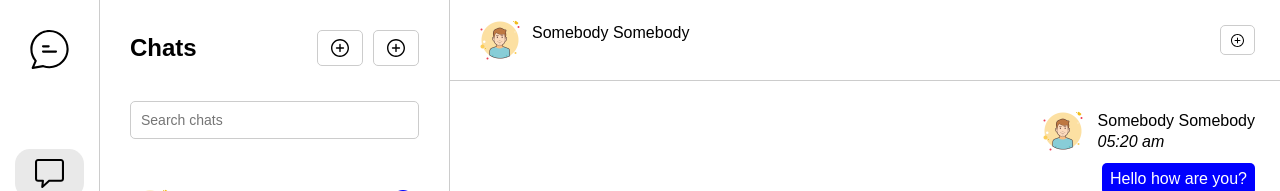
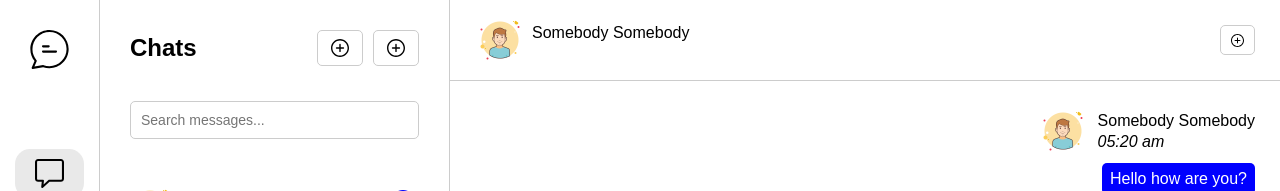
Before and after one commit to MaxStenex/react-sockets-chat, a React (Create React App) app in the folder client/: page /chat in a window 1280 px wide. Shown: the top 191 px of the page. Built offline with nearby package versions, Linux system fonts and the light colour scheme.

Commit message:
On client: fixed styles and refactored search panel components.

```diff
--- /dev/null
+++ b/client/src/components/chat/ChatsPanel.tsx
@@ -0,0 +1,25 @@
+import React from "react";
+import SearchPanel from "../shared/SearchPanel";
+import Button from "../shared/SearchPanel/Button";
+import Buttons from "../shared/SearchPanel/Buttons";
+import AddSvg from "../../images/add.svg";
+import LastMessages from "./LastMessages";
+import Input from "../shared/SearchPanel/Input";
+
+const ChatsPanel = () => {
+  return (
+    <SearchPanel
+      title="Chats"
+      buttons={
+        <Buttons>
+          <Button src={AddSvg} />
+          <Button src={AddSvg} />
+        </Buttons>
+      }
+      input={<Input placeholder="Search messages..." />}
+      main={<LastMessages />}
+    />
+  );
+};
+
+export default ChatsPanel;
--- a/client/src/components/chat/SearchPanelButtons.tsx
+++ /dev/null
@@ -1,16 +0,0 @@
-import AddSvg from "../../images/add.svg";
-
-const SearchPanelButtons = () => {
-  return (
-    <div className="search-panel__actions">
-      <button className="search-panel__action-button">
-        <img src={AddSvg} alt="add" />
-      </button>
-      <button className="search-panel__action-button">
-        <img src={AddSvg} alt="add" />
-      </button>
-    </div>
-  );
-};
-
-export default SearchPanelButtons;
--- a/client/src/components/chat/SearchPanelInput.tsx
+++ /dev/null
@@ -1,5 +0,0 @@
-const SearchPanelInput = () => {
-  return <input placeholder="Search chats" type="text" className="search-panel__input" />;
-};
-
-export default SearchPanelInput;
--- /dev/null
+++ b/client/src/components/shared/SearchPanel/Button.tsx
@@ -0,0 +1,13 @@
+type Props = {
+  src: string;
+};
+
+const Button: React.FC<Props> = ({ src }) => {
+  return (
+    <button className="search-panel__button">
+      <img src={src} alt="add" />
+    </button>
+  );
+};
+
+export default Button;
--- /dev/null
+++ b/client/src/components/shared/SearchPanel/Buttons.tsx
@@ -0,0 +1,5 @@
+const Buttons: React.FC = ({ children }) => {
+  return <div className="search-panel__buttons">{children}</div>;
+};
+
+export default Buttons;
--- /dev/null
+++ b/client/src/components/shared/SearchPanel/Input.tsx
@@ -0,0 +1,9 @@
+type Props = {
+  placeholder: string;
+};
+
+const Input: React.FC<Props> = ({ placeholder }) => {
+  return <input placeholder={placeholder} type="text" className="search-panel__input" />;
+};
+
+export default Input;
--- a/client/src/pages/chat.tsx
+++ b/client/src/pages/chat.tsx
@@ -1,20 +1,12 @@
-import SearchPanelButtons from "../components/chat/SearchPanelButtons";
-import LastMessages from "../components/chat/LastMessages";
-import SearchPanelInput from "../components/chat/SearchPanelInput";
-import SearchPanel from "../components/shared/SearchPanel";
 import Sidebar from "../components/shared/Sidebar";
 import ChatRoom from "../components/chat/ChatRoom";
+import ChatsPanel from "../components/chat/ChatsPanel";
 
 const Chat = () => {
   return (
-    <div className="page">
+    <div className="page page--with-sidebar">
       <Sidebar />
-      <SearchPanel
-        title="Chats"
-        buttons={<SearchPanelButtons />}
-        input={<SearchPanelInput />}
-        main={<LastMessages />}
-      />
+      <ChatsPanel />
       <div className="page__main">
         <ChatRoom />
       </div>
--- a/client/src/styles/App.scss
+++ b/client/src/styles/App.scss
@@ -5,11 +5,18 @@
 @import "./components/LastMessages.scss";
 @import "./components/ChatRoom.scss";
 
+$sidebarWidth: 100px;
+
 body {
   font-family: sans-serif;
 }
 
 .page {
+  &--with-sidebar {
+    & .search-panel {
+      margin-left: $sidebarWidth;
+    }
+  }
   display: flex;
   &__main {
     flex: 1;
--- a/client/src/styles/components/ChatRoom.scss
+++ b/client/src/styles/components/ChatRoom.scss
@@ -1,10 +1,13 @@
 .chat-room {
-  height: 100%;
-  max-height: 100vh;
+  height: 100vh;
   display: flex;
   justify-content: space-between;
   flex-direction: column;
   position: relative;
+  &__wrapper {
+    height: 100vh;
+    overflow-y: auto;
+  }
   &__header {
     display: flex;
     justify-content: space-between;
--- a/client/src/styles/components/SearchPanel.scss
+++ b/client/src/styles/components/SearchPanel.scss
@@ -1,7 +1,8 @@
 .search-panel {
-  min-height: 100vh;
+  height: 100vh;
   border-right: 1px solid #ccc;
   width: 350px;
+  overflow-y: auto;
   &__title {
     font-weight: 700;
     margin-right: 20px;
@@ -15,10 +16,10 @@
       margin-bottom: 35px;
     }
   }
-  &__actions {
+  &__buttons {
     display: flex;
   }
-  &__action-button {
+  &__button {
     width: 46px;
     height: 36px;
     padding: 10px 13px;
--- a/client/src/styles/components/Sidebar.scss
+++ b/client/src/styles/components/Sidebar.scss
@@ -1,11 +1,13 @@
 .sidebar {
   width: 100px;
-  min-height: 100vh;
+  height: 100vh;
   border-right: 1px solid #ccc;
   display: flex;
   flex-direction: column;
   justify-content: space-between;
-
+  position: fixed;
+  overflow-y: auto;
+  background-color: #fff;
   &__main {
     display: flex;
     flex-direction: column;
```
